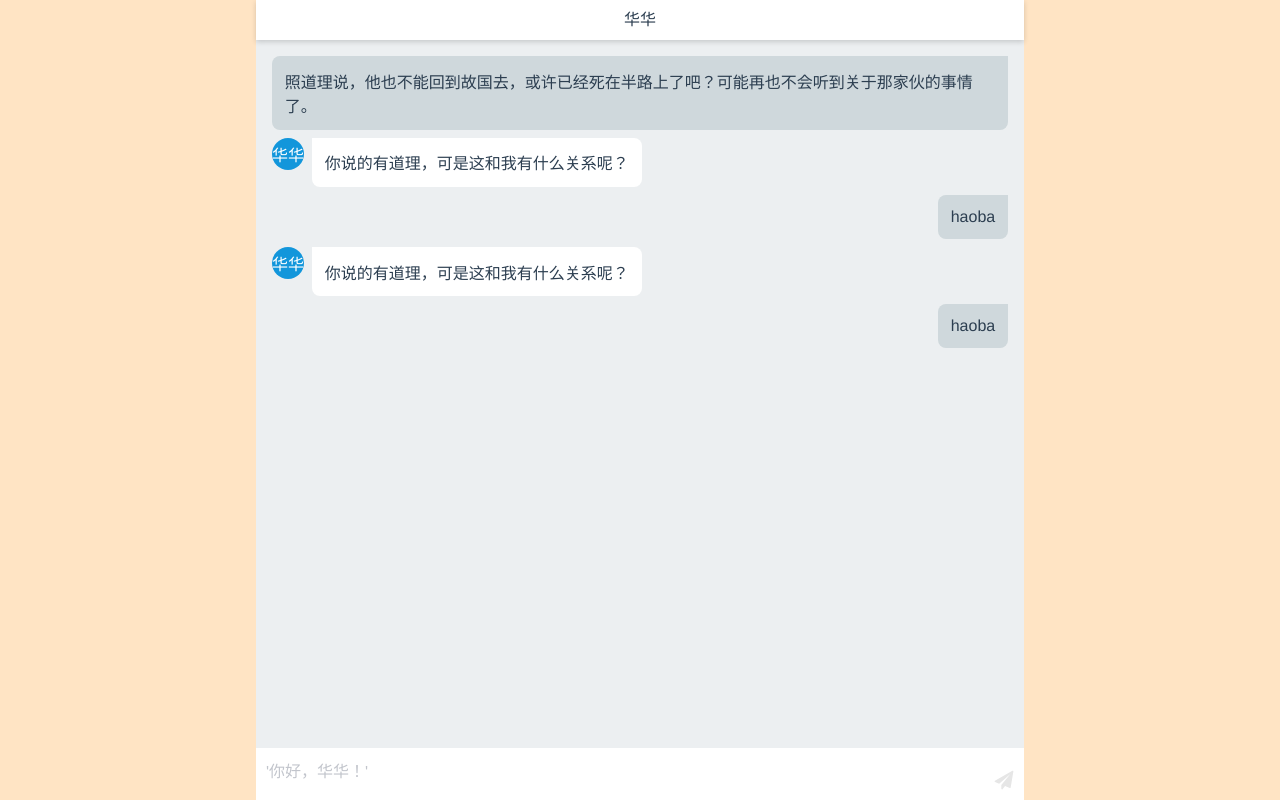
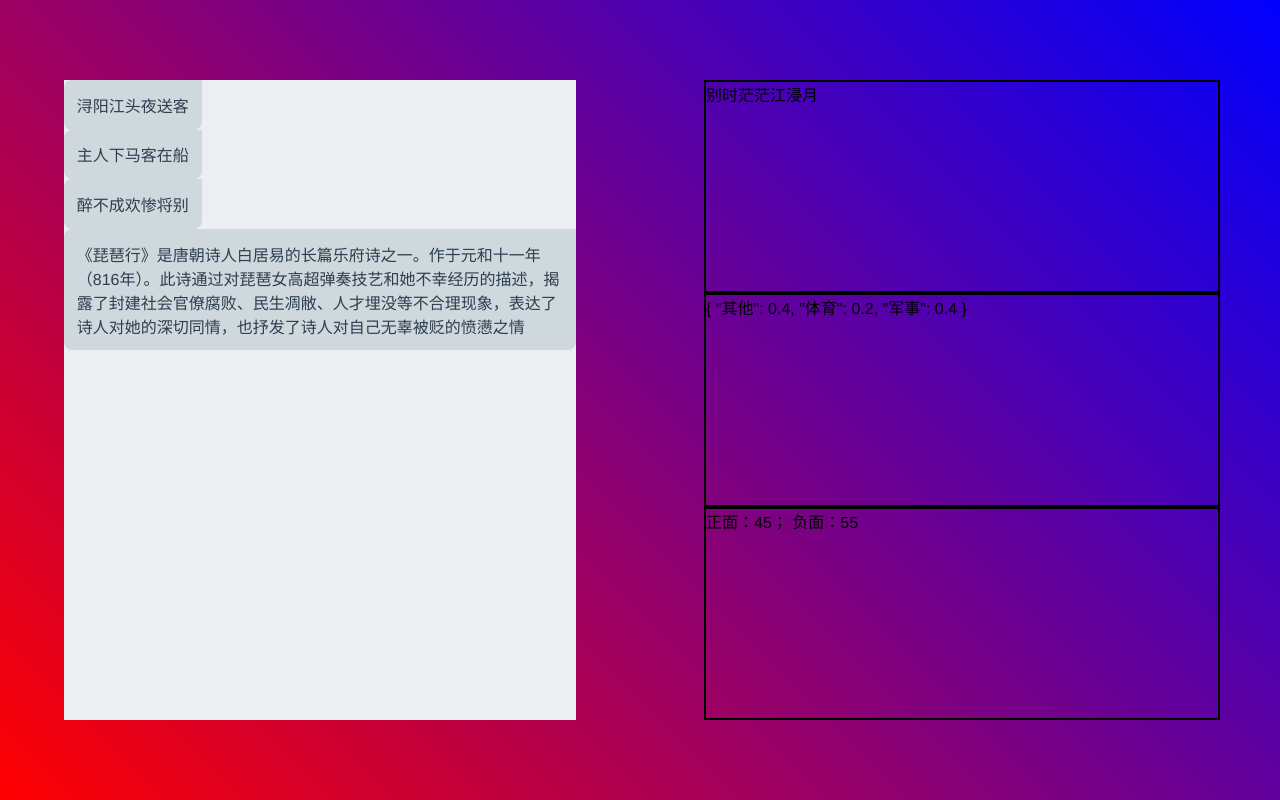
Before and after one commit to xuejianchao/talkWithHuaHua, a Vue app: page / in a window 1280 px wide. Built offline with nearby package versions, Linux system fonts and the light colour scheme.

Commit message:
complete data flow on analyze page

```diff
--- a/src/App.vue
+++ b/src/App.vue
@@ -1,5 +1,9 @@
 <template>
-  <div id="app">
+  <div id="wrapperForTwoPages"
+    class="atRightPage">
+    <section id="chatPage"
+      class="page">
+      <section id="chatWindow">
         <header id="header">
           华华
         </header>
@@ -13,12 +17,39 @@
         <div id="inputBlock">
           <inputBlock v-on:appendMsgToMsgBoard="appendMsgToMsgBoard"></inputBlock>
         </div>
+      </section>
+    </section>
+
+    <section id="analyzePage"
+      class="page">
+      <section id="msgList">
+        <div v-for="json in returnJSONs"
+          v-bind:key="json.id"
+          v-on:click="setThisMsgActive(json.id)">
+          <msgBubble v-bind:content="json.message"
+            which-side="right"></msgBubble>
         </div>
+      </section>
+      <section id="analyzeResults">
+        <div id="replyBlock">{{returnJSONs[activeJSONIndex].reply}}</div>
+        <div id="typeBlock">
+          <ringGraph v-bind:types="returnJSONs[activeJSONIndex].types"></ringGraph>
+        </div>
+        <div id="sentimentBlock">
+          <barGraph v-bind:sentiment="returnJSONs[activeJSONIndex].sentiment"></barGraph>
+        </div>
+      </section>
+    </section>
+  </div>
+
 </template>
 
 <script>
 import msgBlock from "./components/msgBlock.vue";
 import inputBlock from "./components/inputBlock.vue";
+import msgBubble from "./components/msgBubble.vue";
+import ringGraph from "./components/ringGraph.vue";
+import barGraph from "./components/barGraph.vue";
 
 export default {
   name: "app",
@@ -51,12 +82,47 @@ export default {
           whichSide: "right",
           msgContent: "haoba"
         }
-      ]
+      ],
+      returnJSONs: [
+        {
+          id: 1,
+          message: "浔阳江头夜送客",
+          reply: "枫叶荻花秋瑟瑟",
+          sentiment: 0.5,
+          types: { 其他: 0.25, 美食: 0.25, 宠物: 0.5 }
+        },
+        {
+          id: 2,
+          message: "主人下马客在船",
+          reply: "举酒欲饮无管弦",
+          sentiment: 0.85,
+          types: { 其他: 0.3, 体育: 0.3, 军事: 0.4 }
+        },
+        {
+          id: 3,
+          message: "醉不成欢惨将别",
+          reply: "别时茫茫江浸月",
+          sentiment: 0.45,
+          types: { 其他: 0.4, 体育: 0.2, 军事: 0.4 }
+        },
+        {
+          id: 4,
+          message:
+            "《琵琶行》是唐朝诗人白居易的长篇乐府诗之一。作于元和十一年（816年）。此诗通过对琵琶女高超弹奏技艺和她不幸经历的描述，揭露了封建社会官僚腐败、民生凋敝、人才埋没等不合理现象，表达了诗人对她的深切同情，也抒发了诗人对自己无辜被贬的愤懑之情",
+          reply: "播放琵琶行",
+          sentiment: 0.45,
+          types: { 其他: 0.4, 体育: 0.2, 军事: 0.4 }
+        }
+      ],
+      activeJSONIndex: 2
     };
   },
   components: {
     msgBlock,
-    inputBlock
+    msgBubble,
+    inputBlock,
+    ringGraph,
+    barGraph
   },
   methods: {
     appendMsgToMsgBoard: function(halfDoneMsgObj) {
@@ -66,6 +132,9 @@ export default {
       this.messages.push(halfDoneMsgObj);
 
       // 向后端发送消息
+    },
+    setThisMsgActive: function(id) {
+      this.activeJSONIndex = id - 1;
     }
   }
 };
@@ -74,15 +143,39 @@ export default {
 <style>
 html,
 body {
-  margin: 0px;
-  padding: 0px;
-  background-color: bisque;
   font-family: "Avenir", Helvetica, Arial, sans-serif;
   -webkit-font-smoothing: antialiased;
   -moz-osx-font-smoothing: grayscale;
+
+  margin: 0px;
+  padding: 0px;
+
+  overflow-y: hidden;
+
+  background-image: linear-gradient(45deg, red, blue);
 }
 
-#app {
+#wrapperForTwoPages {
+  display: flex;
+  flex-direction: row;
+
+  width: 200%;
+  transition: all 0.7s ease-in-out;
+}
+
+.page {
+  width: 100%;
+  height: 100vh;
+}
+
+.atRightPage {
+  transform: translateX(-50%);
+}
+
+#chatPage {
+}
+
+#chatWindow {
   color: #2c3e50;
   background-color: #eceff1;
 
@@ -127,4 +220,36 @@ body {
   max-height: 90vh;
   overflow: auto;
 }
+
+#analyzePage {
+  display: flex;
+  justify-content: space-around;
+  align-items: center;
+}
+
+#msgList {
+  color: #2c3e50;
+  background-color: #eceff1;
+
+  width: 40%;
+  height: 80vh;
+
+  overflow: auto;
+}
+
+#analyzeResults {
+  width: 40%;
+  height: 80vh;
+
+  display: flex;
+  flex-direction: column;
+  justify-content: space-between;
+}
+
+#analyzeResults > div {
+  width: 100%;
+  flex-grow: 1;
+
+  border: 2px solid black;
+}
 </style>
--- /dev/null
+++ b/src/components/barGraph.vue
@@ -0,0 +1,15 @@
+<template>
+  <div>
+    正面：{{sentiment*100}}；
+    负面：{{100 - sentiment*100}}
+  </div>
+</template>
+
+<script>
+export default {
+  props: ["sentiment"]
+};
+</script>
+
+<style scoped>
+</style>
--- /dev/null
+++ b/src/components/ringGraph.vue
@@ -0,0 +1,14 @@
+<template>
+  <div>
+    {{types}}
+  </div>
+</template>
+
+<script>
+export default {
+  props: ["types"]
+};
+</script>
+
+<style scoped>
+</style>
```
Also changed, not shown: assert/mountain.jpg (added). Lines whose indentation alone changed are shown as unchanged.
